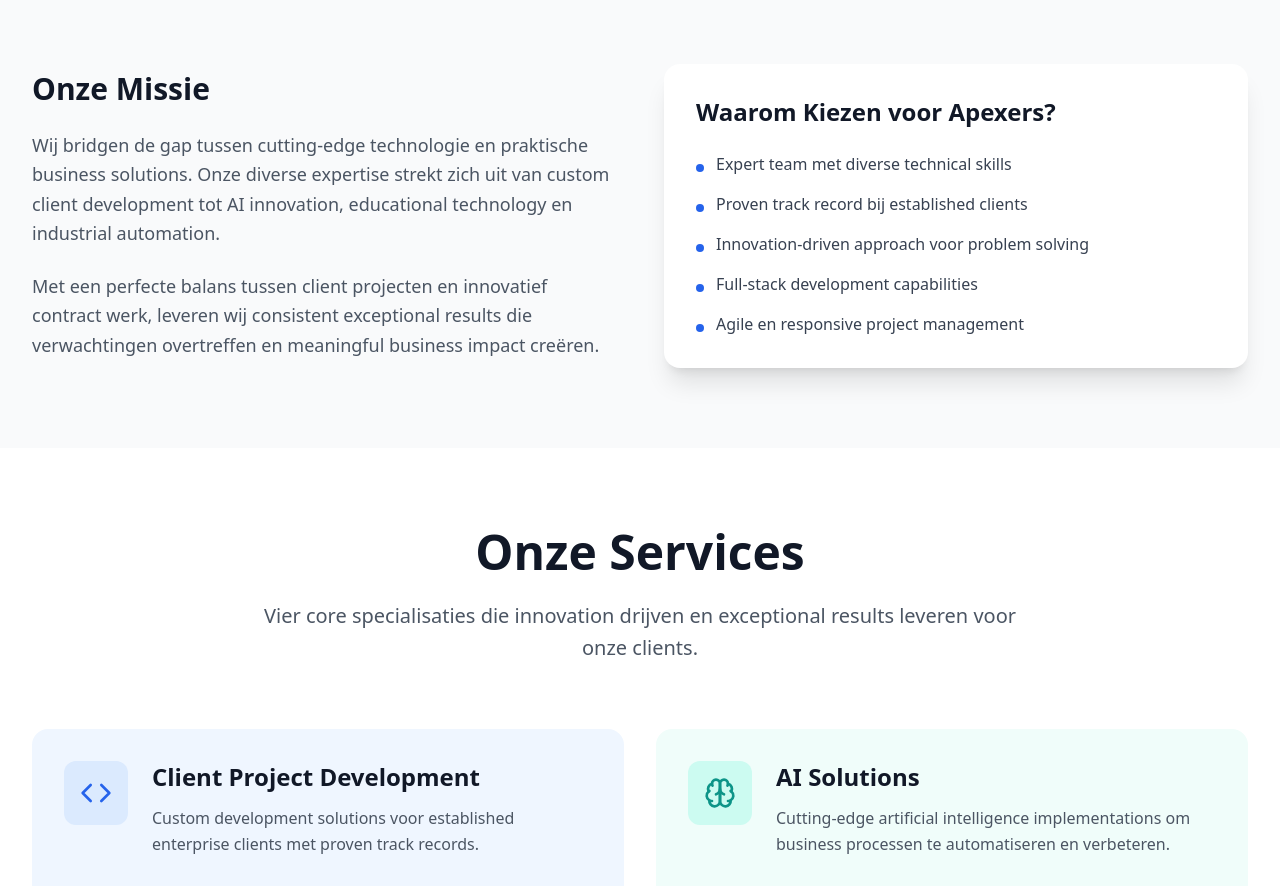
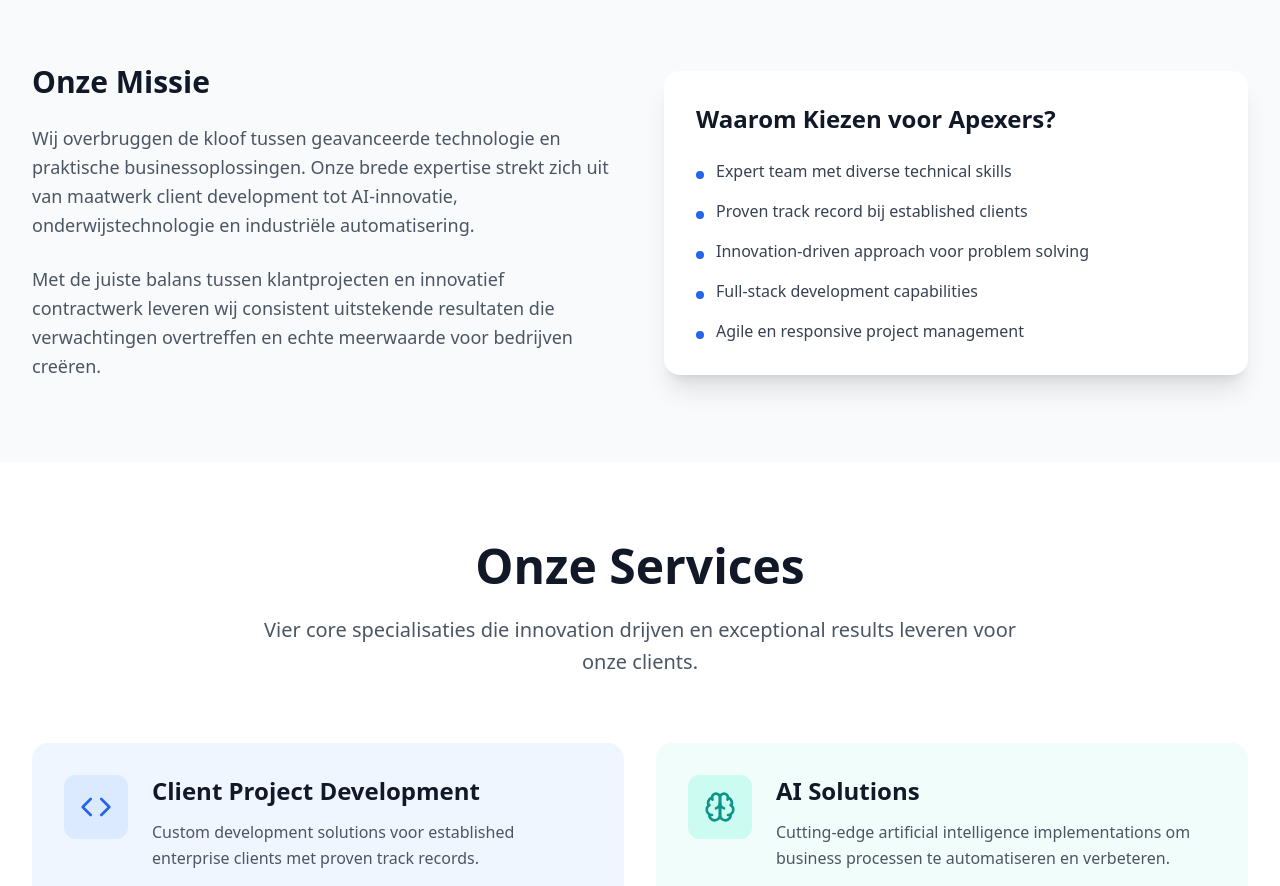
Before and after one commit to Feebster/www.Apexers, a React (Vite) app: page / in a window 1280 px wide. Shown: the part 1282-2168 px from the top of the page. Built offline with nearby package versions, Linux system fonts and the light colour scheme; no server answers.

Commit message:
Updated About.tsx

```diff
--- a/src/components/About.tsx
+++ b/src/components/About.tsx
@@ -40,14 +40,13 @@
               Onze Missie
             </h3>
             <p className="text-lg text-gray-600 mb-6 leading-relaxed">
-              Wij bridgen de gap tussen cutting-edge technologie en praktische business solutions.
-              Onze diverse expertise strekt zich uit van custom client development tot AI innovation,
-              educational technology en industrial automation.
+              Wij overbruggen de kloof tussen geavanceerde technologie en praktische businessoplossingen. Onze brede expertise
+              strekt zich uit van maatwerk client development tot AI-innovatie, onderwijstechnologie en industriële automatisering.
+
             </p>
             <p className="text-lg text-gray-600 leading-relaxed">
-              Met een perfecte balans tussen client projecten en innovatief contract werk,
-              leveren wij consistent exceptional results die verwachtingen overtreffen en
-              meaningful business impact creëren.
+              Met de juiste balans tussen klantprojecten en innovatief contractwerk leveren wij consistent uitstekende
+              resultaten die verwachtingen overtreffen en echte meerwaarde voor bedrijven creëren.
             </p>
           </div>
 
```
